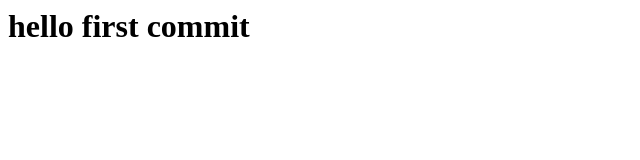
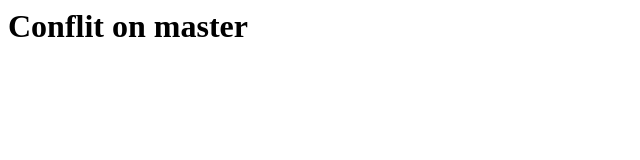
Before and after one commit to LonelyOwl0/conflicts, a plain HTML site: page index.html in a window 1280 px wide. Shown: the whole page, without its empty margins (0-640 px from the left). Drawn offline with Linux system fonts and the light colour scheme.

Commit message:
conflict commit on master

```diff
--- a/index.html
+++ b/index.html
@@ -1 +1 @@
-<h1>hello first commit</h1>
+<h1>Conflit on master</h1>
```
